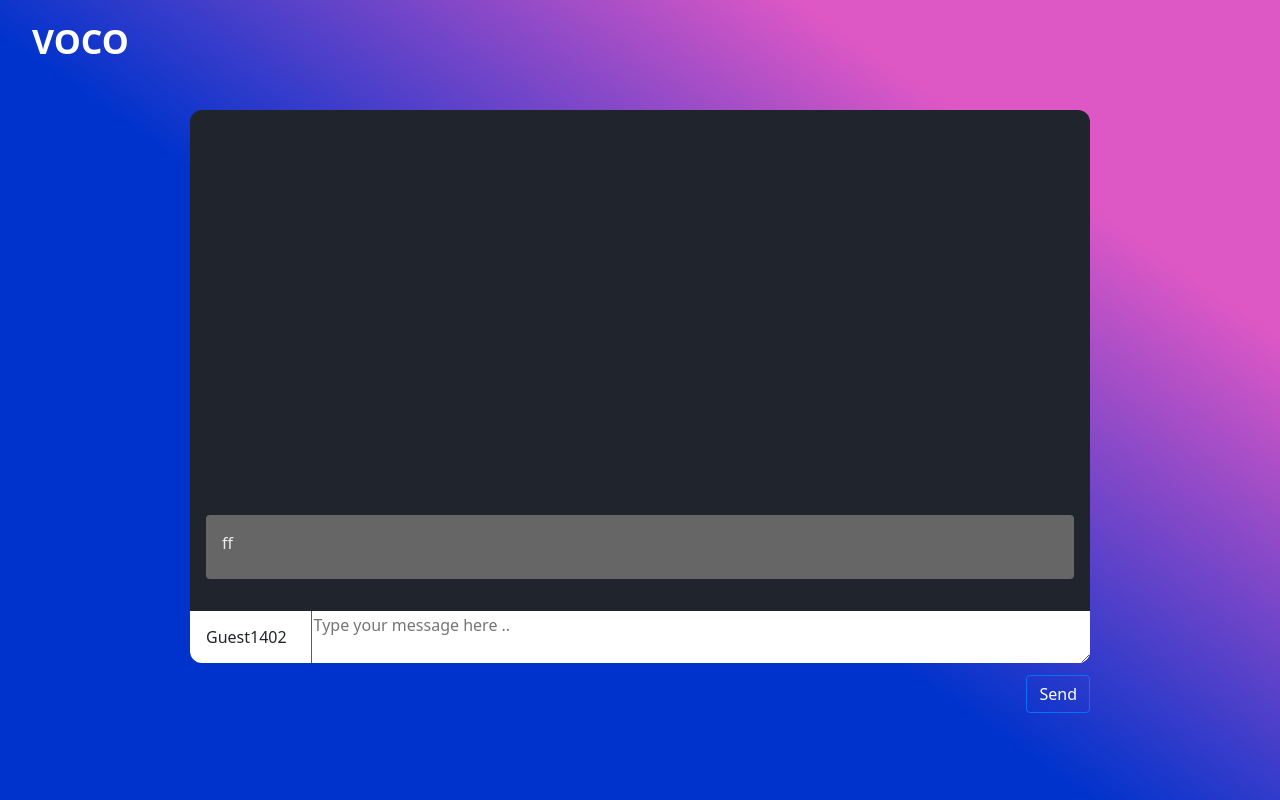
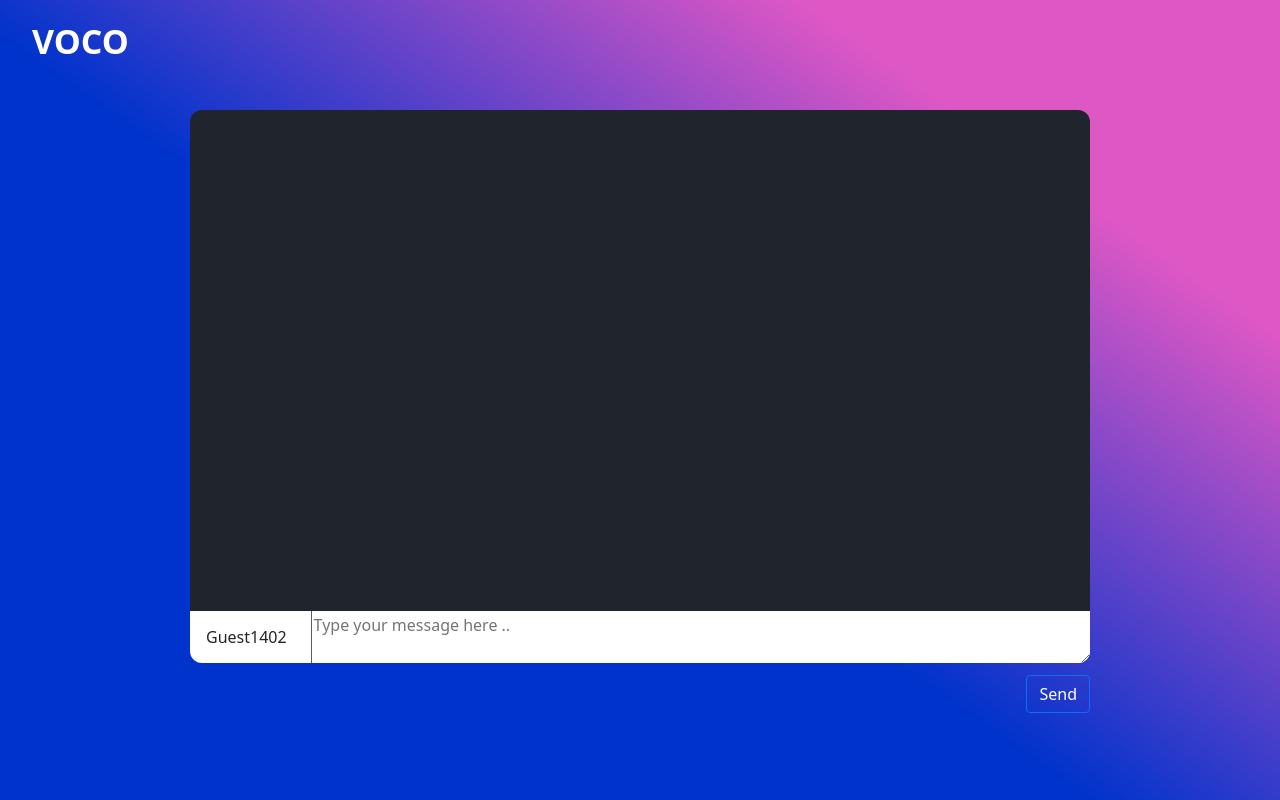
Before and after one commit to LiisNormann/voco-chat-client, a React (Create React App) app: page / in a window 1280 px wide. Both pictures are taken after a click on the button "Login". Built offline with nearby package versions, Linux system fonts and the light colour scheme.

Commit message:
Added sent message option with message info included

```diff
--- a/src/App.js
+++ b/src/App.js
@@ -1,14 +1,28 @@
 import 'bootstrap/dist/css/bootstrap.min.css';
 import React from 'react';
 import './App.css';
-import Heading from './components/Heading';
-import MessageList from "./components/MessageList";
+import MessageList from './components/MessageList'
+import Heading from './components/Heading'
 import {InputBox} from "./components/InputBox";
 import Login from "./components/Login";
 
 function App() {
     const [isLogged, setIsLogged] = React.useState(false);
     const [currentUser, setCurrentUser] = React.useState(false);
+    const [newMessage, setNewMessage] = React.useState('');
+    const [messages, setMessages] = React.useState([]);
+
+    const addNewMessage = (  ) => {
+        setMessages([
+            ...messages,
+            {
+                senderId: currentUser,
+                text: newMessage,
+                timestamp: new Date().toLocaleDateString('et-ee')
+            }
+        ] )
+    }
+
 
     React.useEffect( () => {
         if (currentUser && currentUser !== "") {
@@ -18,26 +32,39 @@ function App() {
         }
     }, [ currentUser ]);
 
+    React.useEffect( () => {
+        console.info('messages got updated: ', messages)
+    }, [ messages ]);
+
+
     return(
         <div className="App">
             <Heading />
             { isLogged ? (
                     <form className="chat-wrapper">
                         <MessageList
-                            currentUser={currentUser} />
+                            messages={messages}
+                            currentUser={currentUser}
+                        />
                         <InputBox
                             currentUser={ currentUser }
+                            currentMessage={ newMessage }
+                            cb={ setNewMessage }
                         />
                         <div className="btn-wrapper">
                             <button type="button"
-                                    className="btn btn-outline-primary">
+                                    className="btn btn-outline-primary"
+                                    onClick={() => {
+                                        addNewMessage();
+                                        setNewMessage('');
+                                    }}>
                                 Send
                             </button>
                         </div>
                     </form>
                 )
                 : (
-                <Login currentUser={currentUser} cb={ setCurrentUser } />
+                    <Login currentUser={currentUser} cb={ setCurrentUser } />
                 )
             }
         </div>
--- a/src/components/InputBox.js
+++ b/src/components/InputBox.js
@@ -1,14 +1,31 @@
-import React from "react";
+import React, {useEffect, useState} from "react";
+
 
 export const InputBox = (props) => {
+    const [messageValue, setMessageValue] = React.useState('');
+
+    const handleChange = (event) => {
+        if (event.target.value ) {
+            setMessageValue( event.target.value );
+        }
+    };
+
+    useEffect( () => {
+        props.cb( messageValue );
+    }, [messageValue]);
+
     return (
         <div className="message-send-box-wrapper">
             <div className="user-name">
                 { props.currentUser ?? 'unknown user'}
             </div>
             <div className="input-field">
-                <textarea maxLength="100" placeholder="Type your message here .." />
+                <textarea placeholder="Type your message here .."
+                          value={props.currentMessage}
+                          onChange={handleChange}
+                />
             </div>
+
         </div>
     )
 }
--- a/src/components/MessageList.js
+++ b/src/components/MessageList.js
@@ -1,10 +1,17 @@
 import React from "react";
 import { MessageItem } from "./Messages";
 
-function MessageList() {
+
+function MessageList(props) {
     return (
         <div className="Chat-window">
-            <MessageItem />
+            { props.messages.map(
+                (msg, idx) => MessageItem({
+                    key: idx,
+                    currentUser: props.currentUser,
+                    ...msg
+                })
+            )}
         </div>
     )
 }
--- a/src/components/Messages.js
+++ b/src/components/Messages.js
@@ -1,11 +1,13 @@
 import React from "react";
 
-export const MessageItem = (props) => {
+export const MessageItem = ({ key, text, senderId, timestamp, currentUser }) => {
+    const cls = currentUser === senderId ? " my-message" : ""
     return (
-        <div className="message">
-            <div className="message-content">
-                <p className="message-text">ff</p>
+        <div key={key} className="message">
+            <div className={ "message-content"+ cls }>
+                <p className="message-text">{text}</p>
                 <span className="message-username">
+                    {senderId} • {timestamp}
                 </span>
             </div>
         </div>
```
Also changed, not shown: src/components/SendButton.js (+19 -0 lines).
